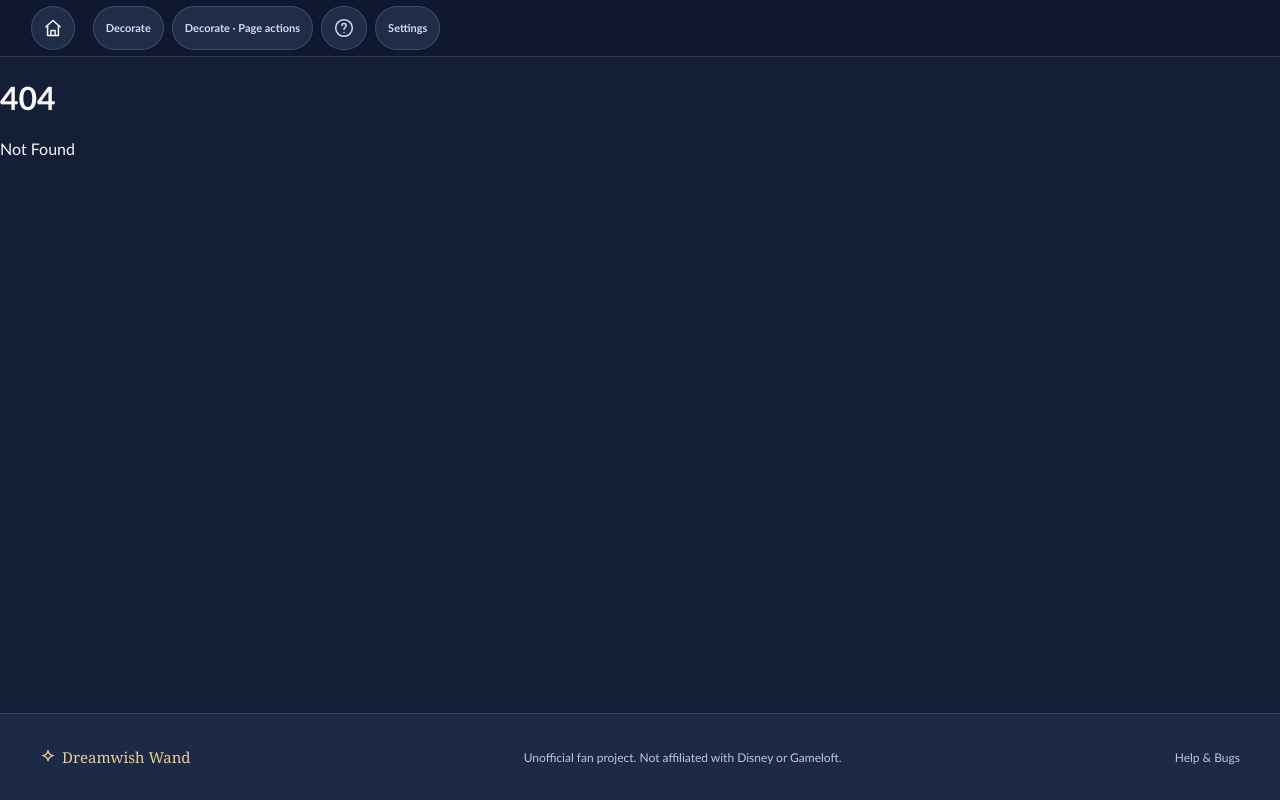
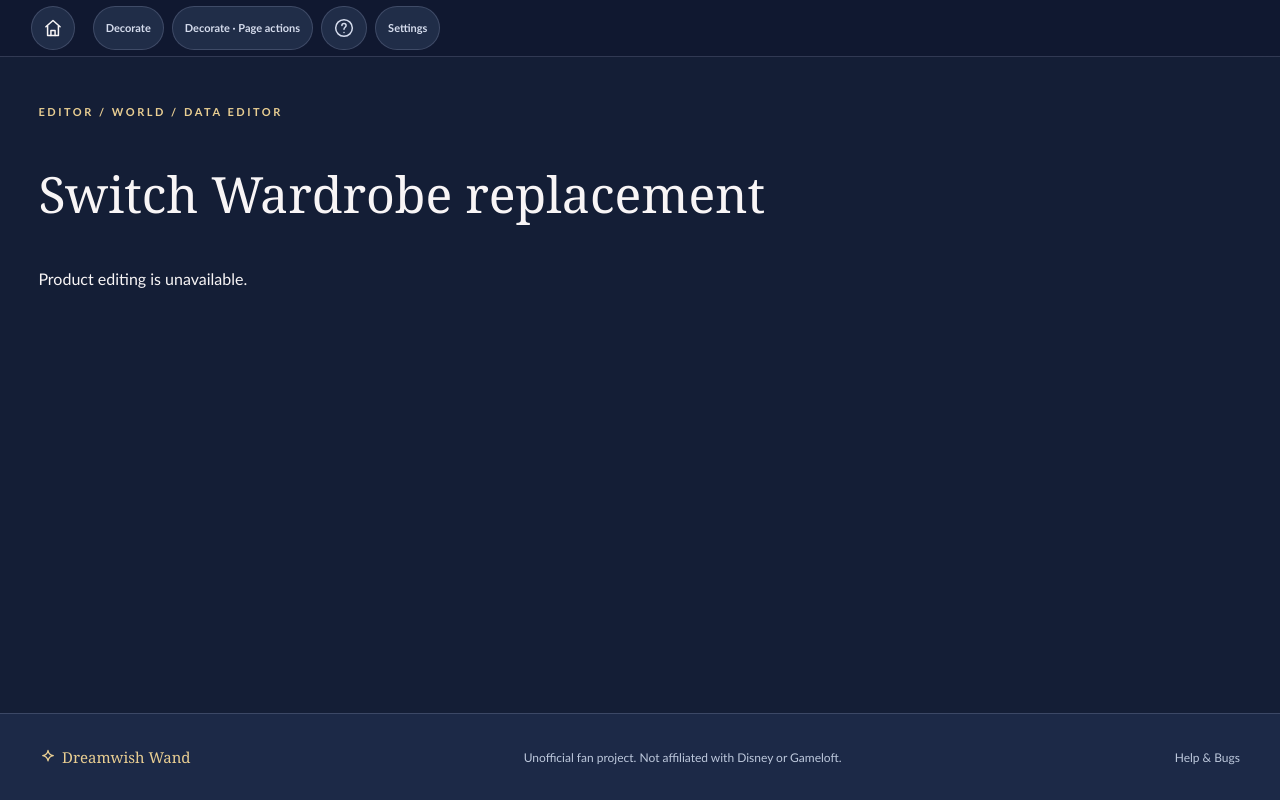
Before and after one commit to DreamwishWand/web, a SvelteKit app: page /editor/world/fd02/switch in a window 1280 px wide. Before the commit this address had no page. Built offline with nearby package versions, Linux system fonts and the light colour scheme.

Commit message:
feat(08web): add FD02 OFF-only release/Worker/product route

```diff
--- /dev/null
+++ b/src/routes/editor/world/fd02/switch/+page.svelte
@@ -0,0 +1,4 @@
+<script>
+ import PlacementProductRoute from '$lib/dev/PlacementProductRoute.svelte';
+</script>
+<PlacementProductRoute fixedOperation="fd02"/>
```
